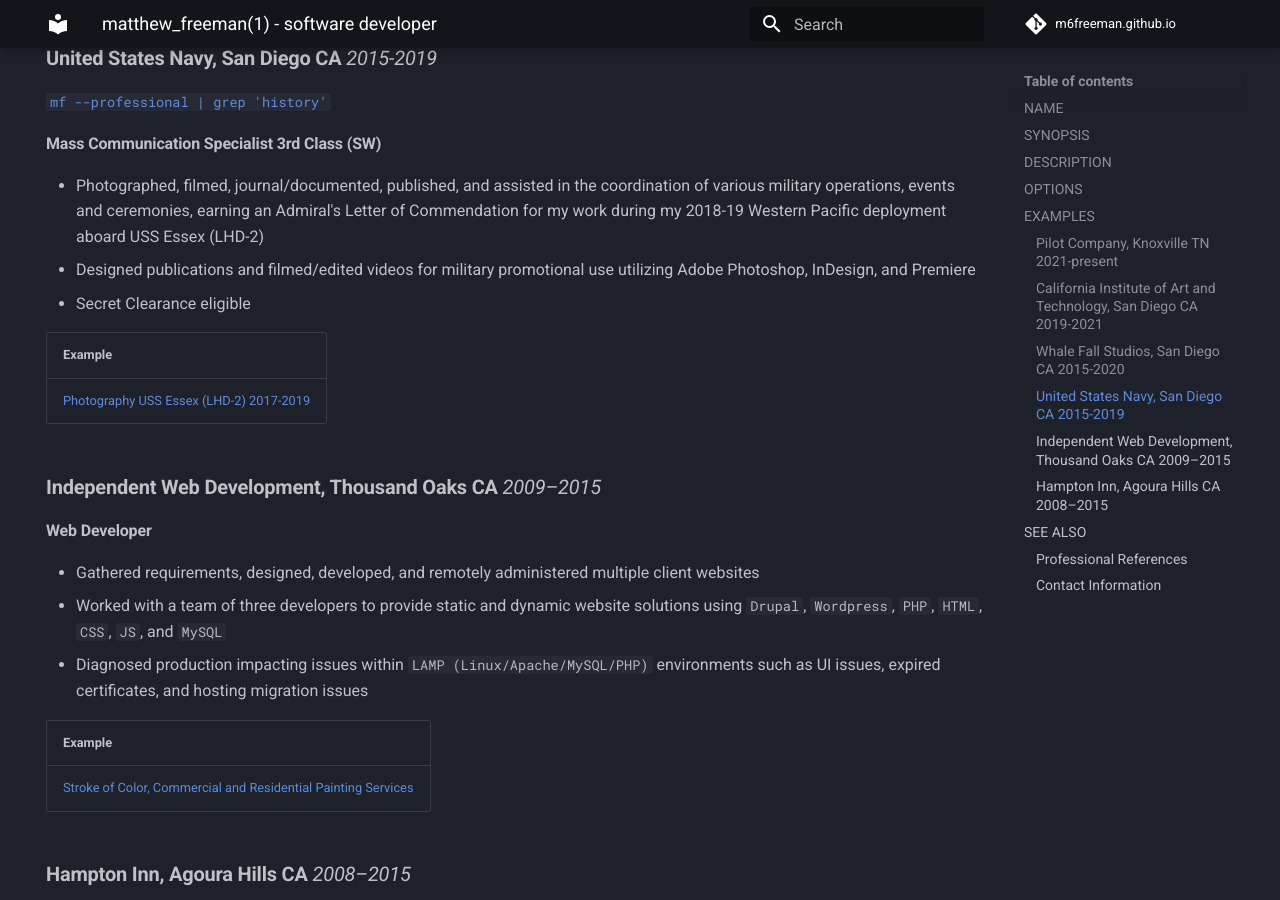
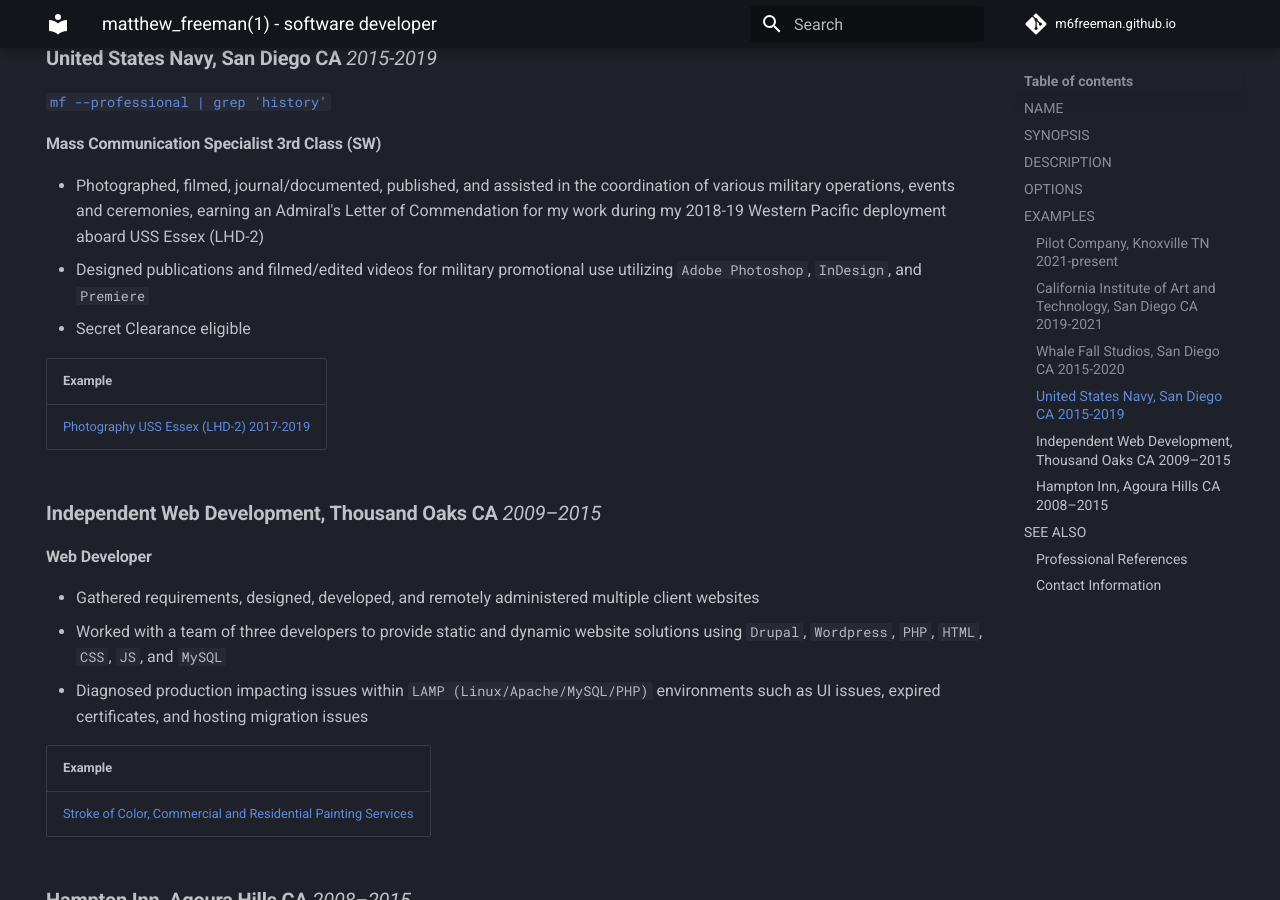
Before and after one commit to m6freeman/m6freeman.github.io, an MkDocs documentation site: the page built from docs/index.md, in a window 1280 px wide and 900 px high, scrolled down 3060 px. Built offline with MkDocs 1.6.1 and Material for MkDocs 9.7.7, drawn with Linux system fonts in a browser that asks for light colours; comment, search, counter and statistics services are not loaded.

Commit message:
fix: `` around keywords

```diff
--- a/docs/index.md
+++ b/docs/index.md
@@ -118,7 +118,7 @@ Strong technical background encompassing a variety of software and hardware tech
 #### Mass Communication Specialist 3rd Class (SW)
 
 - Photographed, filmed, journal/documented, published, and assisted in the coordination of various military operations, events and ceremonies, earning an Admiral's Letter of Commendation for my work during my 2018-19 Western Pacific deployment aboard USS Essex (LHD-2)
-- Designed publications and filmed/edited videos for military promotional use utilizing Adobe Photoshop, InDesign, and Premiere
+- Designed publications and filmed/edited videos for military promotional use utilizing `Adobe Photoshop`, `InDesign`, and `Premiere`
 - Secret Clearance eligible
 
 |Example|
```
